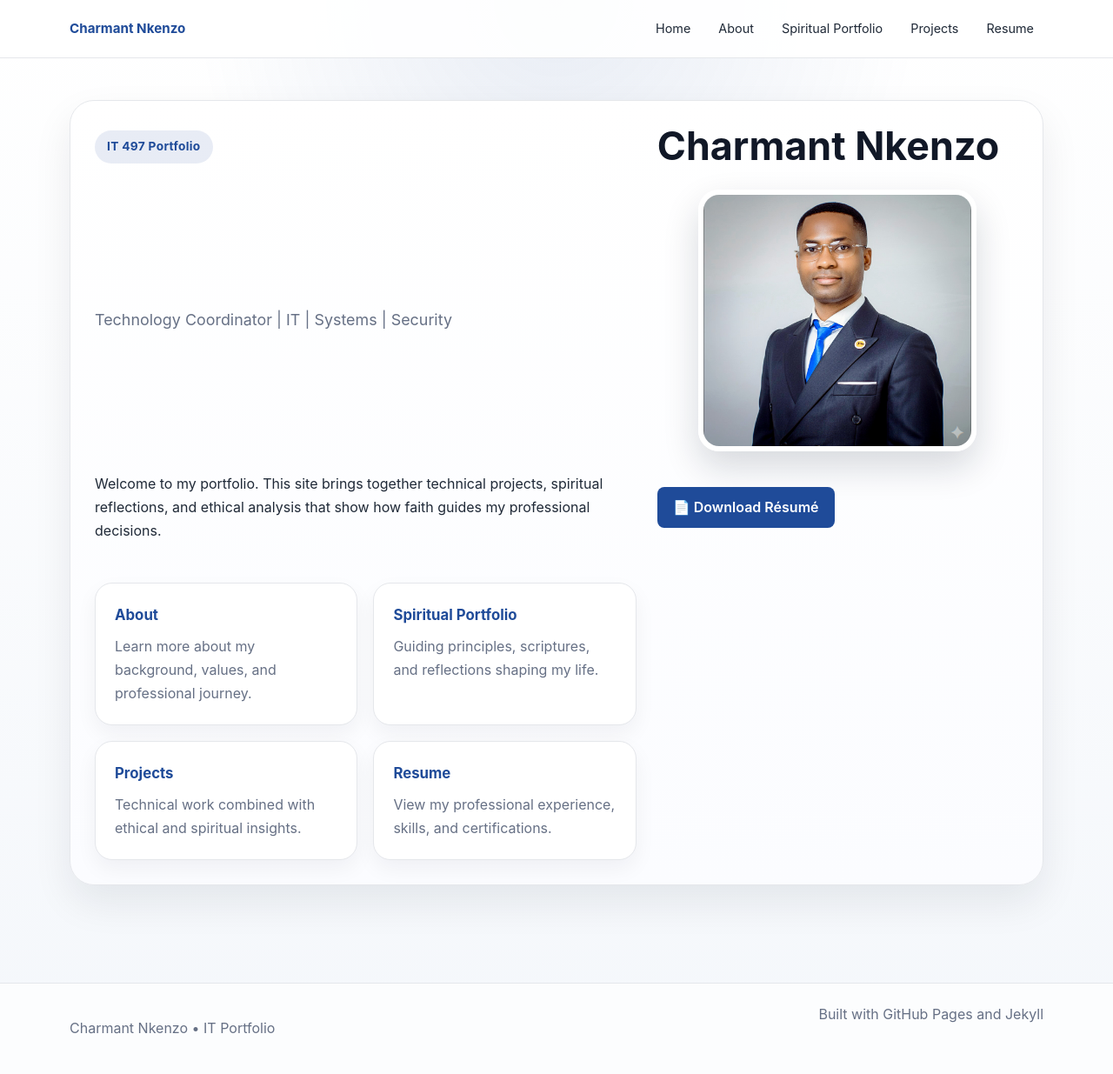
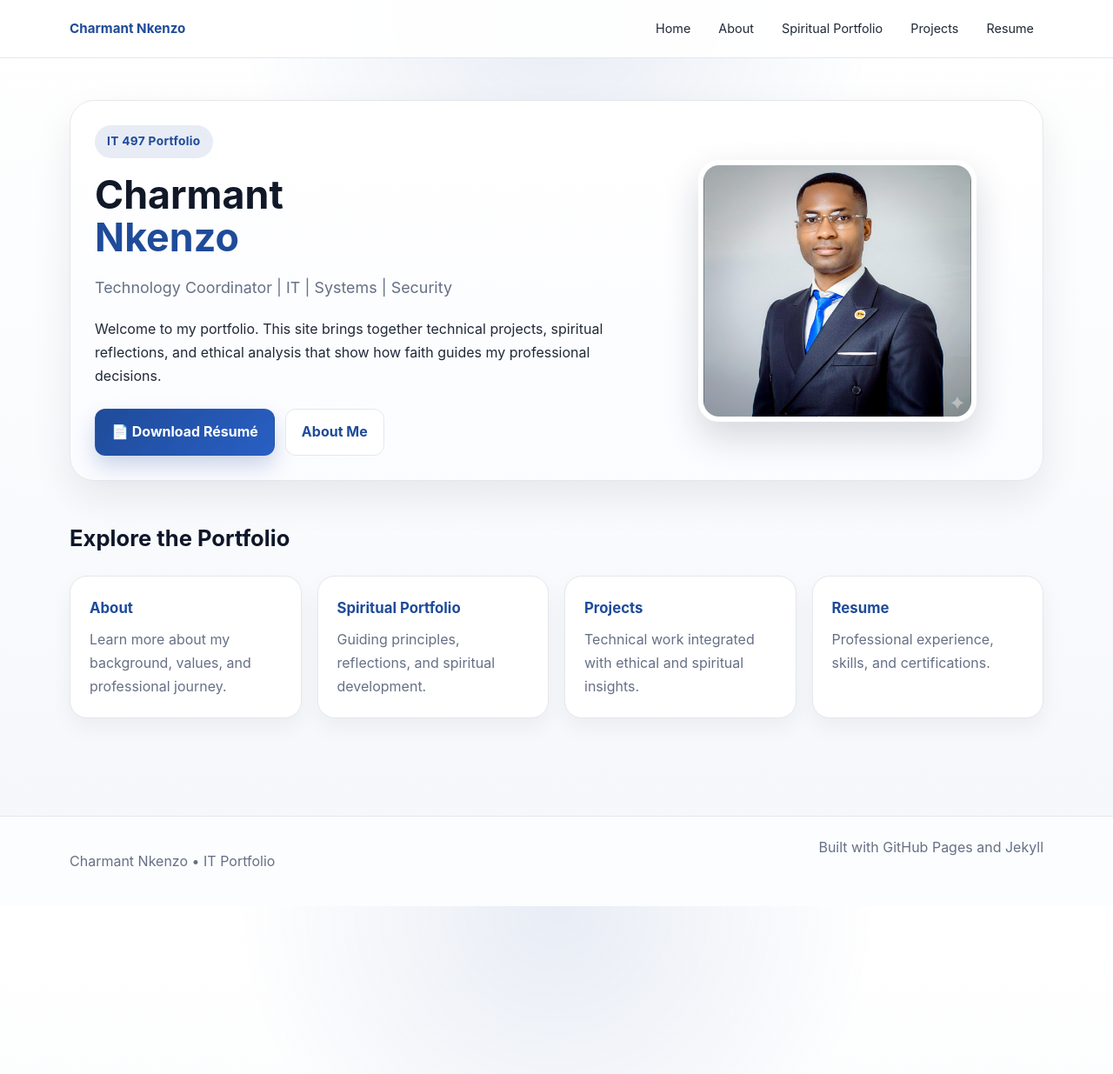
Before and after one commit to guychel20/charmantnkenzo.github.io, a Jekyll site: the page built from index.md, in a window 1280 px wide and 1235 px high. Shown: the whole window at 87% size. Built offline with Jekyll 4.4.1, drawn with Linux system fonts in a browser that asks for light colours; our own code applies the rules of GitHub Pages for plain Markdown files.

Commit message:
Update homepage with premium layout

```diff
--- a/index.md
+++ b/index.md
@@ -6,48 +6,61 @@ permalink: /
 
 <section class="hero">
 
-  <span class="badge">IT 497 Portfolio</span>
+  <div class="hero-copy">
 
-  <h1>Charmant Nkenzo</h1>
+    <span class="badge">IT 497 Portfolio</span>
 
-  <p class="lead">
-    Technology Coordinator | IT | Systems | Security
-  </p>
+    <h1>
+      Charmant<br>
+      <span style="color:#1f4b99;">Nkenzo</span>
+    </h1>
 
-  <img class="profile-photo" src="{{ '/assets/images/charmant-headshot.jpg' | relative_url }}" alt="Charmant Nkenzo headshot">
+    <p class="lead">
+      Technology Coordinator | IT | Systems | Security
+    </p>
 
-  <p>
-    Welcome to my portfolio. This site brings together technical projects, spiritual reflections, and ethical analysis that show how faith guides my professional decisions.
-  </p>
+    <p>
+      Welcome to my portfolio. This site brings together technical projects, spiritual reflections, and ethical analysis that show how faith guides my professional decisions.
+    </p>
 
-  <p>
-    <a href="{{ '/resume.pdf' | relative_url }}" style="display:inline-block;padding:10px 18px;background:#1f4b99;color:#fff;border-radius:8px;text-decoration:none;font-weight:600;">
-      📄 Download Résumé
-    </a>
-  </p>
+    <div class="button-row">
+      <a class="btn btn-primary" href="{{ '/resume.pdf' | relative_url }}">
+        📄 Download Résumé
+      </a>
 
-  <div class="card-grid">
-
-    <div class="card">
-      <h3><a href="{{ '/about/' | relative_url }}">About</a></h3>
-      <p>Learn more about my background, values, and professional journey.</p>
-    </div>
-
-    <div class="card">
-      <h3><a href="{{ '/spiritual/' | relative_url }}">Spiritual Portfolio</a></h3>
-      <p>Guiding principles, scriptures, and reflections shaping my life.</p>
-    </div>
-
-    <div class="card">
-      <h3><a href="{{ '/projects/' | relative_url }}">Projects</a></h3>
-      <p>Technical work combined with ethical and spiritual insights.</p>
-    </div>
-
-    <div class="card">
-      <h3><a href="{{ '/resume/' | relative_url }}">Resume</a></h3>
-      <p>View my professional experience, skills, and certifications.</p>
+      <a class="btn btn-secondary" href="{{ '/about/' | relative_url }}">
+        About Me
+      </a>
     </div>
 
   </div>
 
+  <img class="profile-photo" src="{{ '/assets/images/charmant-headshot.jpg' | relative_url }}" alt="Charmant Nkenzo headshot">
+
 </section>
+
+<h2 class="section-title">Explore the Portfolio</h2>
+
+<div class="card-grid">
+
+  <div class="card">
+    <h3><a href="{{ '/about/' | relative_url }}">About</a></h3>
+    <p>Learn more about my background, values, and professional journey.</p>
+  </div>
+
+  <div class="card">
+    <h3><a href="{{ '/spiritual/' | relative_url }}">Spiritual Portfolio</a></h3>
+    <p>Guiding principles, reflections, and spiritual development.</p>
+  </div>
+
+  <div class="card">
+    <h3><a href="{{ '/projects/' | relative_url }}">Projects</a></h3>
+    <p>Technical work integrated with ethical and spiritual insights.</p>
+  </div>
+
+  <div class="card">
+    <h3><a href="{{ '/resume/' | relative_url }}">Resume</a></h3>
+    <p>Professional experience, skills, and certifications.</p>
+  </div>
+
+</div>
```
